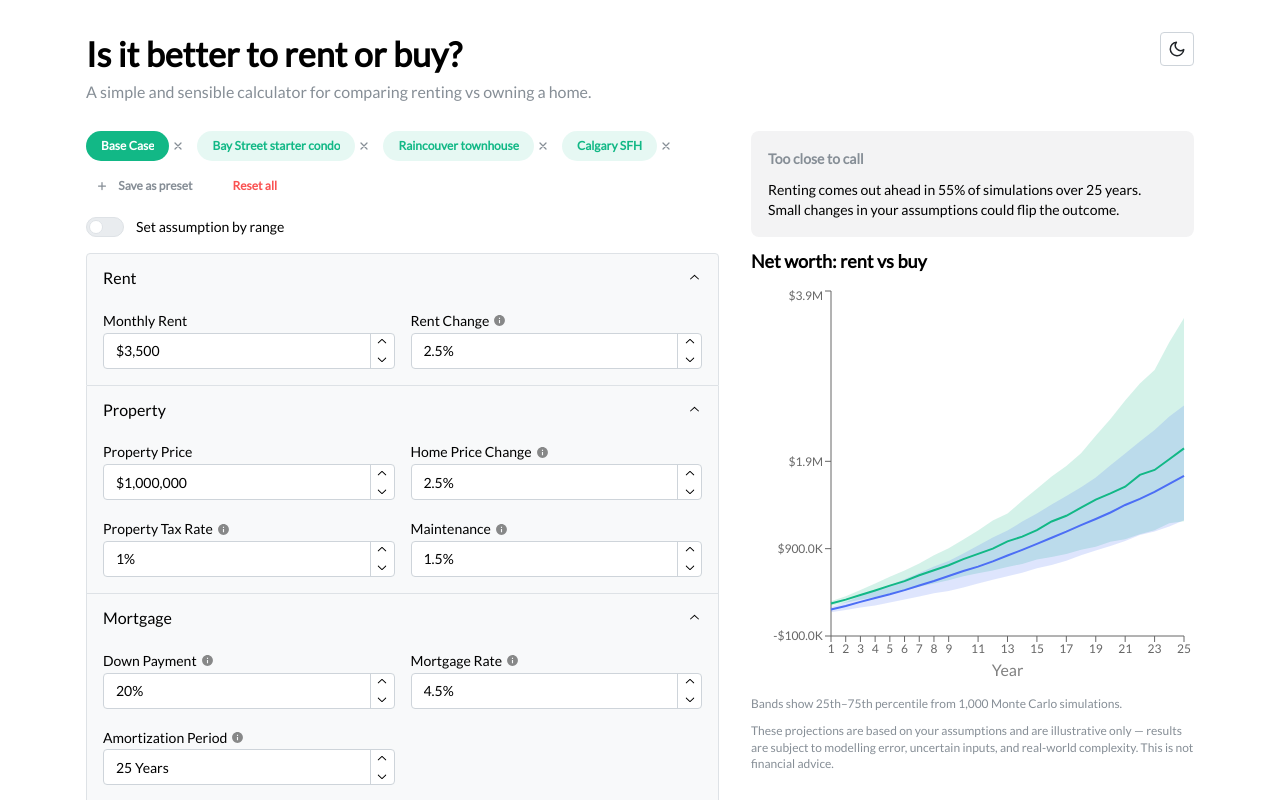
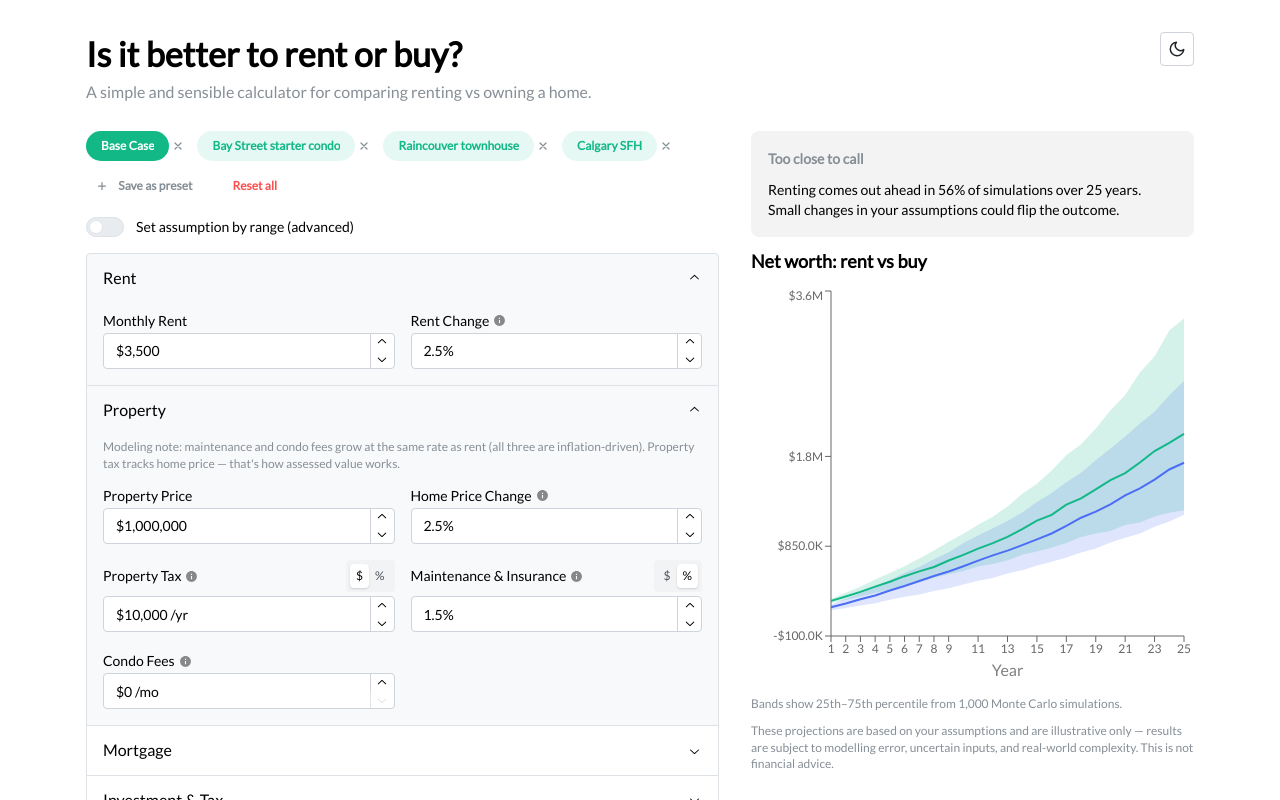
Before and after one commit to low-earth-orbit/rent-vs-buy, a React (Create React App) app: page / in a window 1280 px wide. Shown: the top 800 px of the page. Built offline with nearby package versions, Linux system fonts and the light colour scheme.

Commit message:
Add property tax and maintenance cost inputs with unit selection in UserInputForm; update calculations to include condo fees

```diff
--- a/src/components/UserInputForm.jsx
+++ b/src/components/UserInputForm.jsx
@@ -2,10 +2,12 @@ import { useState } from "react";
 import {
   Accordion,
   ActionIcon,
-  Badge,
   Button,
   Group,
+  Input,
   Modal,
+  NumberInput,
+  SegmentedControl,
   SimpleGrid,
   Stack,
   Switch,
@@ -13,6 +15,7 @@ import {
   TextInput,
 } from "@mantine/core";
 import { useDisclosure } from "@mantine/hooks";
+import FieldLabel from "./FieldLabel";
 import UserInputFormItem from "./UserInputFormItem";
 import UserInputRangeItem from "./UserInputRangeItem";
 import { FIELD_CONSTRAINTS, SLIDER_BOUNDS } from "../utils/validation";
@@ -68,6 +71,8 @@ export default function UserInputForm({
   const [resetOpen, { open: openReset, close: closeReset }] =
     useDisclosure(false);
   const [presetName, setPresetName] = useState("");
+  const [propertyTaxUnit, setPropertyTaxUnit] = useState("$");
+  const [maintenanceUnit, setMaintenanceUnit] = useState("%");
 
   const confirmReset = () => {
     handleReset();
@@ -217,7 +222,7 @@ export default function UserInputForm({
 
       <Switch
         size="sm"
-        label="Set assumption by range"
+        label="Set assumption by range (advanced)"
         description={
           simulateUncertainty
             ? "Specify expected values and ±95% confidence ranges for each assumption over your time horizon."
@@ -229,7 +234,7 @@ export default function UserInputForm({
 
       <Accordion
         multiple
-        defaultValue={["rent", "property", "mortgage"]}
+        defaultValue={["rent", "property"]}
         variant="contained"
       >
         <Accordion.Item value="rent">
@@ -258,6 +263,11 @@ export default function UserInputForm({
         <Accordion.Item value="property">
           <Accordion.Control>Property</Accordion.Control>
           <Accordion.Panel>
+            <Text size="xs" c="dimmed" mb="xs">
+              Modeling note: maintenance and condo fees grow at the same rate as
+              rent (all three are inflation-driven). Property tax tracks home
+              price — that's how assessed value works.
+            </Text>
             <SimpleGrid cols={{ base: 1, sm: 2 }}>
               <UserInputFormItem
                 id="initialHomePrice"
@@ -274,16 +284,169 @@ export default function UserInputForm({
                 helperText:
                   "Expected annual change in home price. Long-run world historical average is roughly 2–3.5% nominal. Can be negative.",
               })}
-              {perturbed("propertyTaxRate", "propertyTaxSigma", {
-                label: "Property Tax Rate",
-                helperText:
-                  "Annual property tax as a percentage of the home's market value. Typical range: 0.5–1.5% depending on municipality.",
-              })}
-              {perturbed("maintenanceCostPercentage", "maintenanceSigma", {
-                label: "Maintenance",
-                helperText:
-                  "Annual maintenance costs as a percentage of home price, including repairs, insurance, and condo fees (if applicable). Typically 1–2%, increasing as the home ages.",
-              })}
+              {(() => {
+                const homePrice = userInput.initialHomePrice;
+                const taxHelper =
+                  "Annual property tax. Switch between dollar amount and rate (% of home value). Typical range: 0.5–1.5% depending on municipality.";
+                const taxLabel = "Property Tax";
+
+                const rate = userInput.propertyTaxRate;
+                const rateIsEmpty = rate === "" || rate == null;
+                const displayValue =
+                  propertyTaxUnit === "$"
+                    ? rateIsEmpty
+                      ? ""
+                      : homePrice > 0
+                        ? Math.round((+rate / 100) * homePrice)
+                        : 0
+                    : rate;
+
+                const handleTaxChange = (next) => {
+                  if (next === "" || next == null) {
+                    handleChange("propertyTaxRate", next);
+                    return;
+                  }
+                  if (propertyTaxUnit === "%") {
+                    handleChange("propertyTaxRate", next);
+                    return;
+                  }
+                  if (!homePrice || homePrice <= 0) return;
+                  // 4 dp avoids floating-point noise like 0.8500000000000001
+                  // while preserving $1/yr precision at a $1M home.
+                  const pct = (+next / homePrice) * 100;
+                  handleChange(
+                    "propertyTaxRate",
+                    Math.round(pct * 10000) / 10000,
+                  );
+                };
+
+                return (
+                  <Stack gap={4}>
+                    <Group
+                      justify="space-between"
+                      align="center"
+                      wrap="nowrap"
+                      gap="xs"
+                    >
+                      <Input.Label>
+                        <FieldLabel label={taxLabel} helperText={taxHelper} />
+                      </Input.Label>
+                      <SegmentedControl
+                        size="xs"
+                        value={propertyTaxUnit}
+                        onChange={setPropertyTaxUnit}
+                        data={[
+                          { label: "$", value: "$" },
+                          { label: "%", value: "%" },
+                        ]}
+                      />
+                    </Group>
+                    <NumberInput
+                      id="propertyTaxRate"
+                      value={displayValue}
+                      onChange={handleTaxChange}
+                      error={errors.propertyTaxRate}
+                      prefix={propertyTaxUnit === "$" ? "$" : undefined}
+                      suffix={propertyTaxUnit === "$" ? " /yr" : "%"}
+                      thousandSeparator={
+                        propertyTaxUnit === "$" ? "," : undefined
+                      }
+                      min={0}
+                      step={propertyTaxUnit === "$" ? 100 : 0.1}
+                      allowNegative={false}
+                      clampBehavior="none"
+                    />
+                  </Stack>
+                );
+              })()}
+              {(() => {
+                const homePrice = userInput.initialHomePrice;
+                const maintHelper =
+                  "Annual repairs and insurance. Toggle % of today's home price or $/yr. Excludes condo fees. Typically 0.5–1% for condos and 1–2% for detached homes.";
+                const maintLabel = "Maintenance & Insurance";
+
+                const rate = userInput.maintenanceCostPercentage;
+                const rateIsEmpty = rate === "" || rate == null;
+                const displayValue =
+                  maintenanceUnit === "$"
+                    ? rateIsEmpty
+                      ? ""
+                      : homePrice > 0
+                        ? Math.round((+rate / 100) * homePrice)
+                        : 0
+                    : rate;
+
+                const handleMaintChange = (next) => {
+                  if (next === "" || next == null) {
+                    handleChange("maintenanceCostPercentage", next);
+                    return;
+                  }
+                  if (maintenanceUnit === "%") {
+                    handleChange("maintenanceCostPercentage", next);
+                    return;
+                  }
+                  if (!homePrice || homePrice <= 0) return;
+                  const pct = (+next / homePrice) * 100;
+                  handleChange(
+                    "maintenanceCostPercentage",
+                    Math.round(pct * 10000) / 10000,
+                  );
+                };
+
+                return (
+                  <Stack gap={4}>
+                    <Group
+                      justify="space-between"
+                      align="center"
+                      wrap="nowrap"
+                      gap="xs"
+                    >
+                      <Input.Label>
+                        <FieldLabel
+                          label={maintLabel}
+                          helperText={maintHelper}
+                        />
+                      </Input.Label>
+                      <SegmentedControl
+                        size="xs"
+                        value={maintenanceUnit}
+                        onChange={setMaintenanceUnit}
+                        data={[
+                          { label: "$", value: "$" },
+                          { label: "%", value: "%" },
+                        ]}
+                      />
+                    </Group>
+                    <NumberInput
+                      id="maintenanceCostPercentage"
+                      value={displayValue}
+                      onChange={handleMaintChange}
+                      error={errors.maintenanceCostPercentage}
+                      prefix={maintenanceUnit === "$" ? "$" : undefined}
+                      suffix={maintenanceUnit === "$" ? " /yr" : "%"}
+                      thousandSeparator={
+                        maintenanceUnit === "$" ? "," : undefined
+                      }
+                      min={0}
+                      step={maintenanceUnit === "$" ? 100 : 0.1}
+                      allowNegative={false}
+                      clampBehavior="none"
+                    />
+                  </Stack>
+                );
+              })()}
+              <UserInputFormItem
+                id="condoFeesPerMonth"
+                label="Condo Fees"
+                helperText="Monthly condo or strata fees in today's dollars. Set to $0 for detached homes."
+                value={userInput.condoFeesPerMonth}
+                onChange={bind("condoFeesPerMonth")}
+                error={errors.condoFeesPerMonth}
+                prefix="$"
+                suffix=" /mo"
+                thousandSeparator
+                {...c("condoFeesPerMonth")}
+              />
             </SimpleGrid>
           </Accordion.Panel>
         </Accordion.Item>
--- a/src/components/UserInputRangeItem.jsx
+++ b/src/components/UserInputRangeItem.jsx
@@ -2,6 +2,7 @@ import { Input, RangeSlider, Stack, Text } from "@mantine/core";
 import FieldLabel from "./FieldLabel";
 
 const fmt = (n) => String(Number(Number(n).toFixed(2)));
+const defaultFormatter = (v) => `${fmt(v)}%`;
 
 export default function UserInputRangeItem({
   label,
@@ -12,12 +13,15 @@ export default function UserInputRangeItem({
   onChange,
   disabled,
   maxOverride,
+  formatter,
 }) {
   const trackMax =
     maxOverride != null ? Math.min(bounds.max, maxOverride) : bounds.max;
 
   const low = Math.max(bounds.min, baseValue - 2 * sigma);
   const high = Math.min(trackMax, baseValue + 2 * sigma);
+
+  const fmtValue = formatter ?? defaultFormatter;
 
   return (
     <Stack gap={4}>
@@ -33,12 +37,12 @@ export default function UserInputRangeItem({
         value={[low, high]}
         onChange={onChange}
         disabled={disabled}
-        label={(v) => `${fmt(v)}%`}
+        label={fmtValue}
         mt={4}
         mb={4}
       />
       <Text size="xs" c="dimmed">
-        expected {fmt(baseValue)}% · range {fmt(low)}%–{fmt(high)}%
+        expected {fmtValue(baseValue)} · range {fmtValue(low)}–{fmtValue(high)}
       </Text>
     </Stack>
   );
--- a/src/utils/math.jsx
+++ b/src/utils/math.jsx
@@ -161,16 +161,23 @@ function calculateOwnersEquityAtYearEnd({
   return homeValue - mortgageBalance;
 }
 
-// Owner's cash outflow of a given year, including mortgage, property tax, maintenance, but not including initial payment, i.e. down payment, closing fees.
+// Owner's cash outflow of a given year, including mortgage, property tax,
+// maintenance, condo fees — but not the initial down payment / closing costs.
+// Property tax scales with home price (mill rate × assessed value). Maintenance
+// and condo fees are operating costs that empirically track inflation, not
+// asset appreciation, so they're passed in as year-start dollar amounts.
 function calculateOwnersCashOutflow(
   homePriceAtYearStart,
   mortgagePaymentOfYear,
   propertyTaxRate,
-  maintenanceCostPercentage,
+  maintenanceAtYearStart,
+  condoFeesAtYearStart,
 ) {
   return (
     mortgagePaymentOfYear +
-    (homePriceAtYearStart * (propertyTaxRate + maintenanceCostPercentage)) / 100
+    (homePriceAtYearStart * propertyTaxRate) / 100 +
+    maintenanceAtYearStart +
+    condoFeesAtYearStart * 12
   );
 }
 
@@ -184,6 +191,7 @@ function calculateRentersSurplus({
   yearNumber,
   propertyTaxRate,
   maintenanceCostPercentage,
+  condoFeesPerMonth,
   initialHomePrice,
   homePriceGrowthRate,
 }) {
@@ -198,11 +206,23 @@ function calculateRentersSurplus({
     homePriceGrowthRate,
     yearNumber,
   );
+  // Anchor maintenance and condo fees in year-0 dollars, then compound with
+  // rent inflation (the model's CPI proxy). Insurance, repair labor and
+  // building operating costs all track inflation, not market price.
+  const inflationCompound = Math.pow(
+    1 + rentIncreaseRate / 100,
+    yearNumber - 1,
+  );
+  const maintenanceAtYearStart =
+    ((maintenanceCostPercentage / 100) * initialHomePrice) * inflationCompound;
+  const condoFeesAtYearStart =
+    (condoFeesPerMonth ?? 0) * inflationCompound;
   const ownersCashOutflow = calculateOwnersCashOutflow(
     homePriceAtYearStart,
     annualMortgagePayment,
     propertyTaxRate,
-    maintenanceCostPercentage,
+    maintenanceAtYearStart,
+    condoFeesAtYearStart,
   );
   const annualRent = getAnnualRent(monthlyRent, rentIncreaseRate, yearNumber);
   return ownersCashOutflow - annualRent;
@@ -221,6 +241,7 @@ function calculateRentersPortfolioValue({
   buyersClosingCostPercentage,
   propertyTaxRate,
   maintenanceCostPercentage,
+  condoFeesPerMonth,
   initialHomePrice,
   homePriceGrowthRate,
   capitalGainTaxRate,
@@ -250,6 +271,7 @@ function calculateRentersPortfolioValue({
       yearNumber: i,
       propertyTaxRate,
       maintenanceCostPercentage,
+      condoFeesPerMonth,
       initialHomePrice,
       homePriceGrowthRate,
     });
@@ -305,6 +327,7 @@ export function calculateNetWorthAtYearEnd({
   buyersClosingCostPercentage,
   propertyTaxRate,
   maintenanceCostPercentage,
+  condoFeesPerMonth,
   initialHomePrice,
   homePriceGrowthRate,
   sellersClosingCostPercentage,
@@ -329,6 +352,7 @@ export function calculateNetWorthAtYearEnd({
     buyersClosingCostPercentage,
     propertyTaxRate,
     maintenanceCostPercentage,
+    condoFeesPerMonth,
     initialHomePrice,
     homePriceGrowthRate,
     capitalGainTaxRate,
--- a/src/utils/monteCarlo.js
+++ b/src/utils/monteCarlo.js
@@ -18,12 +18,13 @@ function percentile(sorted, p) {
 // Annual volatility — represents year-to-year noise, not user-tunable.
 // User-facing sigmas in presets.js capture uncertainty about the long-run mean;
 // these constants capture realized volatility around that mean.
+// Note: maintenance has no independent annual vol — it inherits rent's annual
+// vol (via the inflation common factor) because both are operating-cost-driven.
 const ANNUAL_VOL = {
   inflation: 1.0, // hidden common factor σ
   homePriceIdio: 4.0, // idiosyncratic real housing σ
   investment: 14.0, // equity lognormal σ (annual)
   rentIdio: 1.0,
-  maintenance: 0.5,
   propertyTax: 0.1,
   dividend: 0.2,
   mortgageRenewal: 1.0, // shock at each 5-year renewal
@@ -52,15 +53,13 @@ function drawScenario(userInput) {
     mortgageRateMean:
       userInput.annualMortgageInterestRate +
       normalRandom() * userInput.mortgageRateSigma,
-    maintenanceMean: Math.max(
-      0,
-      userInput.maintenanceCostPercentage +
-        normalRandom() * userInput.maintenanceSigma,
-    ),
-    propertyTaxMean: Math.max(
-      0,
-      userInput.propertyTaxRate + normalRandom() * userInput.propertyTaxSigma,
-    ),
+    // Maintenance baseline is a known user input (today's % of home value);
+    // its long-run path uncertainty is already captured by rent growth, which
+    // maintenance inherits in drawPath. No anchor sigma.
+    maintenanceMean: Math.max(0, userInput.maintenanceCostPercentage),
+    // Mill rates are publicly known per municipality; no anchor sigma.
+    // ANNUAL_VOL.propertyTax still captures small year-to-year budget noise.
+    propertyTaxMean: Math.max(0, userInput.propertyTaxRate),
     dividendYieldMean: Math.max(
       0,
       userInput.dividendYield + normalRandom() * userInput.dividendYieldSigma,
@@ -94,10 +93,6 @@ function drawPath(scenario, horizon) {
       INFLATION_BETA.rent * inflShock +
       normalRandom() * ANNUAL_VOL.rentIdio;
 
-    const maintenance = Math.max(
-      0,
-      scenario.maintenanceMean + normalRandom() * ANNUAL_VOL.maintenance,
-    );
     const propertyTax = Math.max(
       0,
       scenario.propertyTaxMean + normalRandom() * ANNUAL_VOL.propertyTax,
@@ -114,7 +109,6 @@ function drawPath(scenario, horizon) {
       homePriceGrowth,
       investmentReturn,
       rentIncrease,
-      maintenance,
       propertyTax,
       dividendYield,
     });
@@ -138,7 +132,7 @@ function drawPath(scenario, horizon) {
 }
 
 // Walk one year-by-year wealth path for owner and renter.
-function simulatePath(userInput, annual, mortgageRates) {
+function simulatePath(userInput, annual, mortgageRates, scenario) {
   const horizon = annual.length;
   const capGainTaxFrac = userInput.capitalGainTaxRate / 100;
   const dividendTaxFrac = userInput.dividendTaxRate / 100;
@@ -159,6 +153,11 @@ function simulatePath(userInput, annual, mortgageRates) {
   let portfolioValue = initialPortfolio;
   let bookValue = initialPortfolio;
   let annualRent = userInput.monthlyRent * 12;
+  // Year-0 anchored operating costs. Each grows with realized rent inflation,
+  // matching the empirical pattern that labor / insurance / utilities track CPI.
+  let annualMaintenance =
+    (userInput.initialHomePrice * scenario.maintenanceMean) / 100;
+  let monthlyCondoFees = userInput.condoFeesPerMonth ?? 0;
   let remainingYears = userInput.amortizationPeriod;
   let currentMortgageRate = mortgageRates[0];
   let monthlyPayment = calculateMonthlyMortgagePayment(
@@ -205,7 +204,9 @@ function simulatePath(userInput, annual, mortgageRates) {
 
     const ownersCashOutflow =
       annualMortgagePayment +
-      (homePrice * (yr.propertyTax + yr.maintenance)) / 100;
+      (homePrice * yr.propertyTax) / 100 +
+      annualMaintenance +
+      monthlyCondoFees * 12;
     const surplus = ownersCashOutflow - annualRent;
 
     const r = yr.investmentReturn / 100;
@@ -219,7 +220,10 @@ function simulatePath(userInput, annual, mortgageRates) {
     bookValue += surplus + afterTaxDividends;
 
     homePrice = homePrice * (1 + yr.homePriceGrowth / 100);
-    annualRent = annualRent * (1 + yr.rentIncrease / 100);
+    const rentGrowth = 1 + yr.rentIncrease / 100;
+    annualRent = annualRent * rentGrowth;
+    annualMaintenance = annualMaintenance * rentGrowth;
+    monthlyCondoFees = monthlyCondoFees * rentGrowth;
 
     const taxableGain = portfolioValue - Math.max(bookValue, 0);
     const renterNetWorth =
@@ -243,7 +247,7 @@ export function runMonteCarlo(userInput, numSimulations = 1000) {
   for (let sim = 0; sim < numSimulations; sim++) {
     const scenario = drawScenario(userInput);
     const { annual, mortgageRates } = drawPath(scenario, horizon);
-    const path = simulatePath(userInput, annual, mortgageRates);
+    const path = simulatePath(userInput, annual, mortgageRates, scenario);
     for (let y = 0; y < horizon; y++) {
       renterByYear[y].push(path[y].renterNetWorth);
       ownerByYear[y].push(path[y].ownerNetWorth);
--- a/src/utils/presets.js
+++ b/src/utils/presets.js
@@ -3,8 +3,6 @@ export const UNCERTAINTIES = {
   investmentReturnSigma: 3.0,
   rentIncreaseSigma: 0.75,
   mortgageRateSigma: 1.5,
-  maintenanceSigma: 0.4,
-  propertyTaxSigma: 0.25,
   dividendYieldSigma: 0.3,
 };
 
@@ -17,6 +15,7 @@ export const DEFAULTS = {
   sellersClosingCostPercentage: 4,
   propertyTaxRate: 1,
   maintenanceCostPercentage: 1.5,
+  condoFeesPerMonth: 0,
   downPaymentPercentage: 20,
   annualMortgageInterestRate: 4.5,
   amortizationPeriod: 25,
@@ -40,7 +39,8 @@ export const PRESETS = [
       homePriceGrowthRate: 3,
       downPaymentPercentage: 10,
       amortizationPeriod: 30,
-      maintenanceCostPercentage: 1.53,
+      maintenanceCostPercentage: 0.5,
+      condoFeesPerMonth: 600,
       propertyTaxRate: 0.49,
       buyersClosingCostPercentage: 4,
       sellersClosingCostPercentage: 4,
@@ -55,7 +55,8 @@ export const PRESETS = [
       rentIncreaseRate: 2.5,
       initialHomePrice: 1198000,
       homePriceGrowthRate: 3,
-      maintenanceCostPercentage: 1.99,
+      maintenanceCostPercentage: 1.3,
+      condoFeesPerMonth: 350,
       propertyTaxRate: 0.29,
       buyersClosingCostPercentage: 2.5,
       sellersClosingCostPercentage: 4,
--- a/src/utils/validation.js
+++ b/src/utils/validation.js
@@ -17,6 +17,7 @@ export const FIELD_CONSTRAINTS = {
   sellersClosingCostPercentage: { min: 0, max: undefined, step: 0.25 },
   propertyTaxRate: { min: 0, max: undefined, step: 0.1 },
   maintenanceCostPercentage: { min: 0, max: undefined, step: 0.1 },
+  condoFeesPerMonth: { min: 0, max: undefined, step: 50 },
   downPaymentPercentage: { min: 5, max: 100, step: 5 },
   annualMortgageInterestRate: { min: 0, max: undefined, step: 0.25 },
   amortizationPeriod: { min: 5, max: 30, step: 5 },
@@ -33,8 +34,6 @@ export const FIELD_CONSTRAINTS = {
   investmentReturnSigma: { min: 0, max: 10, step: 0.25 },
   rentIncreaseSigma: { min: 0, max: 5, step: 0.25 },
   mortgageRateSigma: { min: 0, max: 5, step: 0.25 },
-  maintenanceSigma: { min: 0, max: 5, step: 0.1 },
-  propertyTaxSigma: { min: 0, max: 2, step: 0.05 },
   dividendYieldSigma: { min: 0, max: 5, step: 0.1 },
 };
 
@@ -44,8 +43,6 @@ export const SLIDER_BOUNDS = {
   investmentReturnRate: { min: -20, max: 20, step: 0.25 },
   rentIncreaseRate: { min: -5, max: 12, step: 0.25 },
   annualMortgageInterestRate: { min: 0, max: 15, step: 0.25 },
-  maintenanceCostPercentage: { min: 0, max: 6, step: 0.1 },
-  propertyTaxRate: { min: 0, max: 5, step: 0.05 },
   dividendYield: { min: 0, max: 8, step: 0.25 },
 };
 
```
Also changed, not shown: 2 other files (tests, documents, lock files or other folders).
